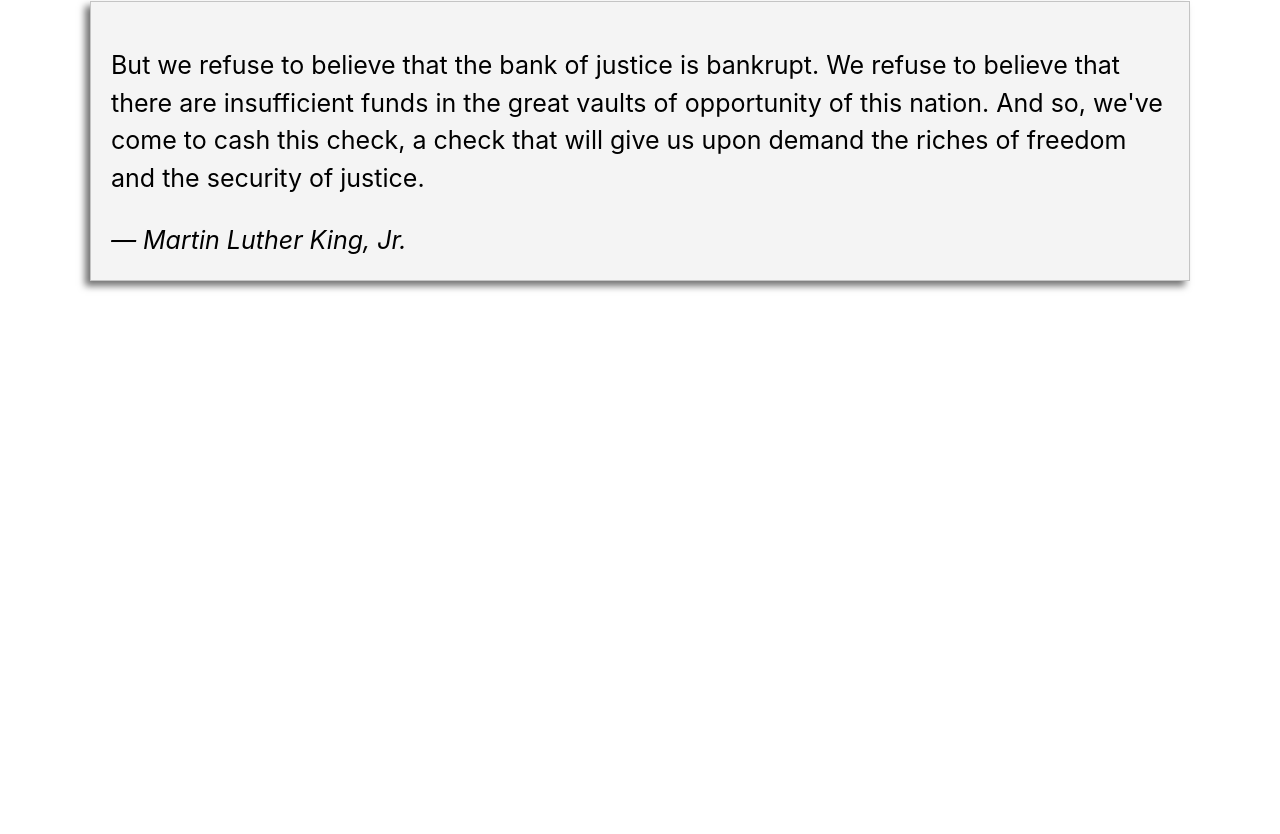
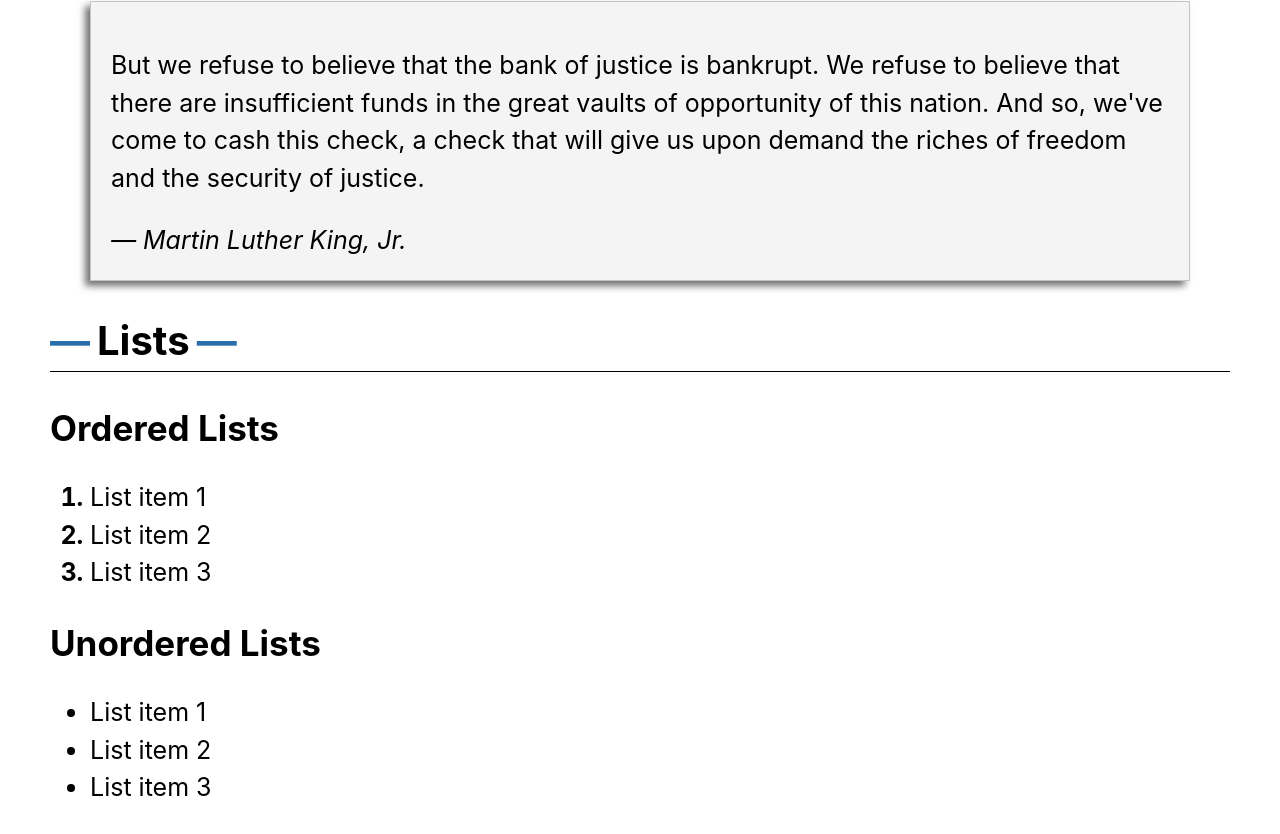
Before and after one commit to josephscott/plistico, a website: page docs/index.html in a window 1280 px wide. Shown: the part 1437-2271 px from the top of the page. Before the commit the page ends 1843 px from the top, so only its background shows below. Drawn offline with Linux system fonts and the light colour scheme.

Commit message:
List examples

```diff
--- a/docs/index.html
+++ b/docs/index.html
@@ -108,5 +108,26 @@
 <cite>Martin Luther King, Jr.</cite>
 </blockquote>
 
+<h2 class="section">Lists</h2>
+
+<h3>Ordered Lists</h3>
+<ol>
+	<li>List item 1</li>
+	<li>List item 2</li>
+	<li>List item 3</li>
+</ol>
+
+<h3>Unordered Lists</h3>
+<ul>
+	<li>List item 1</li>
+	<li>List item 2</li>
+	<li>List item 3</li>
+</ul>
+
+
+
+
+
+
 </body>
 </html>
```
